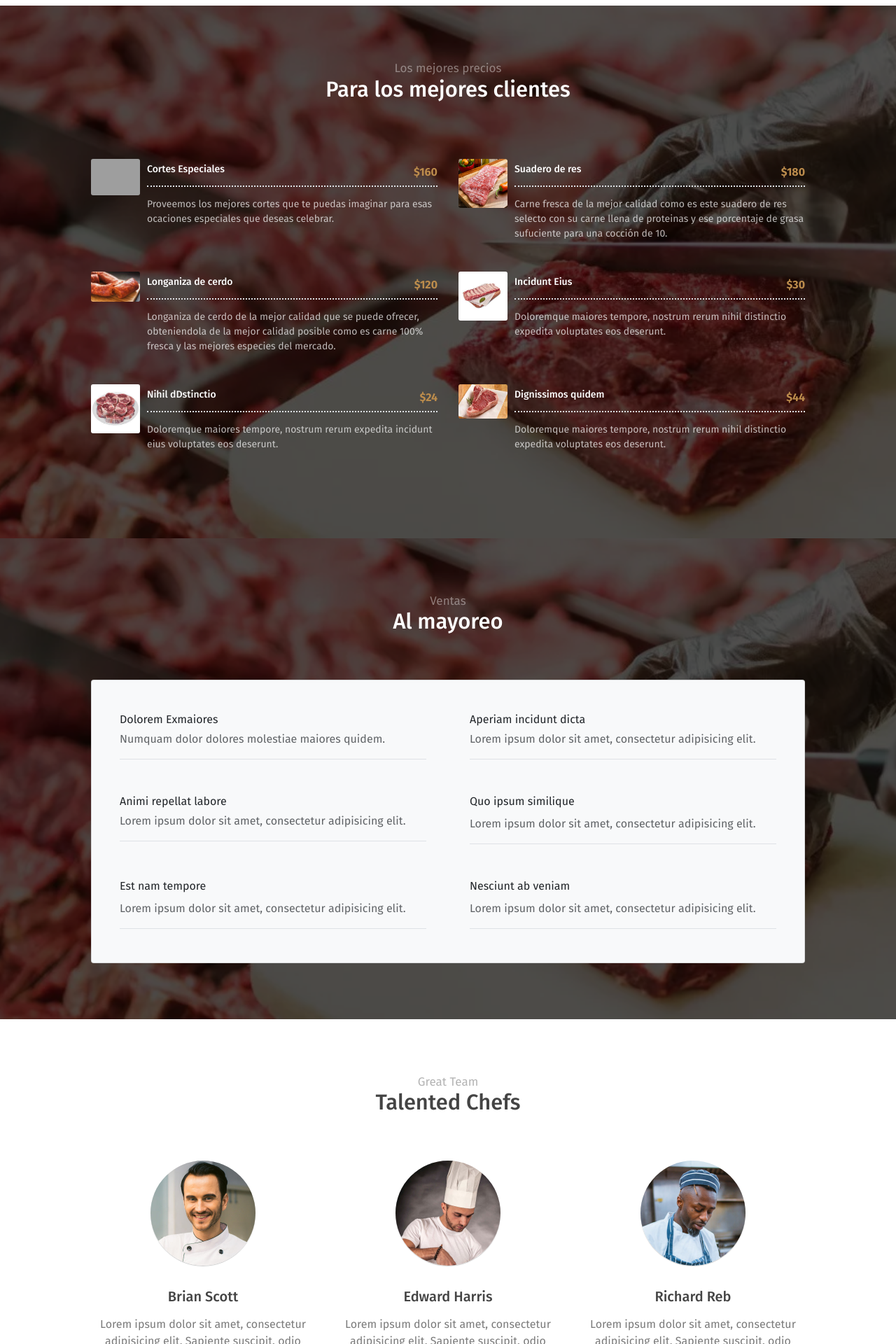
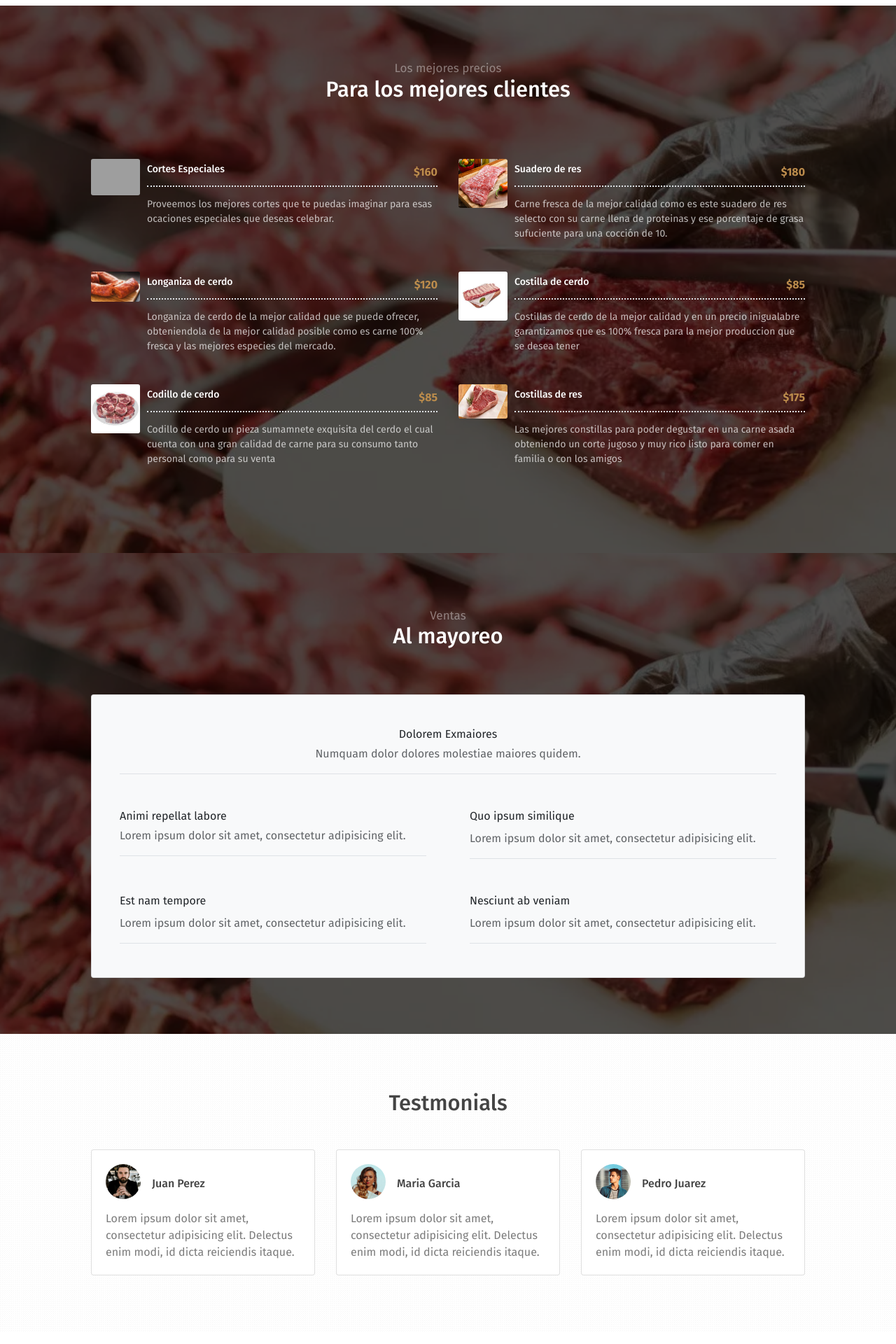
Before and after one commit to Oscar24e/COMERCIALIZADORA, a PHP site: page / in a window 1280 px wide. Shown: the part 1760-3680 px from the top of the page at 70% size. Run offline with PHP 8.4, Linux system fonts and the light colour scheme; grey boxes are pictures that could not be loaded.

Commit message:
New actualitation

```diff
--- a/index.php
+++ b/index.php
@@ -61,7 +61,7 @@
     <header class="header">
         <div class="overlay">
             <img src="assets/imgs/logocarniceria.png" alt="Download free bootstrap 4 landing page, free boootstrap 4 templates, Download free bootstrap 4.1 landing page, free boootstrap 4.1.1 templates, Pigga Landing page" class="logo">
-            <h2 class="subtitle">COMERCIALIZADORA BRAYPITER S.A. DE C.V.</h2>
+            <h2 class="subtitle">COMERCIALIZADORA BRYPITER S.A. DE C.V.</h2>
             <!-- <a class="btn btn-primary mt-3" href="sebas.html">Da clic aqui " O " justo en el centro </a>  -->
         </div>
     </header>
@@ -182,12 +182,12 @@
                         </div>
                         <div class="info">
                             <div class="head clearfix">
-                                <h5 class="title float-left">Incidunt Eius</h5>
-                                <p class="float-right text-primary">$30</p>
+                                <h5 class="title float-left">Costilla de cerdo</h5>
+                                <p class="float-right text-primary">$85</p>
                             </div>
                             <div class="body">
-                                <p>Doloremque maiores tempore, nostrum rerum nihil distinctio expedita voluptates eos deserunt.</p>
-                            </div>
+                                <p>Costillas de cerdo de la mejor calidad y en un precio inigualabre garantizamos que es 100% fresca para la mejor produccion que se desea tener</p>
+                        </div>
                         </div>
                     </a>
                 </div>
@@ -198,11 +198,11 @@
                         </div>
                         <div class="info">
                             <div class="head clearfix">
-                                <h5 class="title float-left">Nihil dDstinctio</h5>
-                                <p class="float-right text-primary">$24</p>
+                                <h5 class="title float-left">Codillo de cerdo</h5>
+                                <p class="float-right text-primary">$85</p>
                             </div>
                             <div class="body">
-                                <p>Doloremque maiores tempore, nostrum rerum expedita incidunt eius voluptates eos deserunt.</p>
+                                <p>Codillo de cerdo un pieza sumamnete exquisita del cerdo el cual cuenta con una gran calidad de carne para su consumo tanto personal como para su venta</p>
                             </div>
                         </div>
                     </a>
@@ -214,11 +214,11 @@
                         </div>
                         <div class="info">
                             <div class="head clearfix">
-                                <h5 class="title float-left">Dignissimos quidem</h5>
-                                <p class="float-right text-primary">$44</p>
+                                <h5 class="title float-left">Costillas de res</h5>
+                                <p class="float-right text-primary">$175</p>
                             </div>
                             <div class="body">
-                                <p>Doloremque maiores tempore, nostrum rerum nihil distinctio expedita voluptates eos deserunt.</p>
+                                <p>Las mejores constillas para poder degustar en una carne asada obteniendo un corte jugoso y muy rico listo para comer en familia o con los amigos</p>
                             </div>
                         </div>
                     </a>
@@ -236,7 +236,7 @@
             <div class="card bg-light">
                 <div class="card-body px-4 pb-4 text-center">
                     <div class="row text-left">
-                        <div class="col-md-6 my-4">
+                        <div class="col-md-12 my-4 text-center">
                             <a href="#" class="pb-3 mx-3 d-block text-dark text-decoration-none border border-left-0 border-top-0 border-right-0">
                                 <div class="d-flex">
                                     <div class="flex-grow-1">
@@ -247,17 +247,7 @@
                                 </div>
                             </a>
                         </div>
-                        <div class="col-md-6 my-4">
-                            <a href="#" class="pb-3 mx-3 d-block text-dark text-decoration-none border border-left-0 border-top-0 border-right-0">
-                                <div class="d-flex">
-                                    <div class="flex-grow-1">
-                                        Aperiam incidunt dicta
-                                        <p class="mt-1 mb-0">Lorem ipsum dolor sit amet, consectetur adipisicing elit.</p>
-                                    </div>
-                                    <!-- <h6 class="float-right text-primary">$23</h6> -->
-                                </div>
-                            </a>
-                        </div>
+
                         <div class="col-md-6 my-4">
                             <a href="#" class="pb-3 mx-3 d-block text-dark text-decoration-none border border-left-0 border-top-0 border-right-0">
                                 <div class="d-flex">
@@ -309,39 +299,6 @@
         </div>
     </section>
     <!-- End of Menu Section -->
-
-    <!-- Team Section -->
-    <section id="team">
-        <div class="container">
-            <h6 class="section-subtitle text-center">Great Team</h6>
-            <h3 class="section-title mb-5 text-center">Talented Chefs</h3>
-            <div class="row">
-                <div class="col-md-4 my-3">
-                    <div class="team-wrapper text-center">
-                        <img src="assets/imgs/chef-1.jpg" class="circle-120 rounded-circle mb-3 shadow" alt="Download free bootstrap 4 landing page, free boootstrap 4 templates, Download free bootstrap 4.1 landing page, free boootstrap 4.1.1 templates, Pigga Landing page">
-                        <h5 class="my-3">Brian Scott</h5>
-                        <p>Lorem ipsum dolor sit amet, consectetur adipisicing elit. Sapiente suscipit, odio nulla reiciendis!</p>
-
-                    </div>
-                </div>
-                <div class="col-md-4 my-3">
-                    <div class="team-wrapper text-center">
-                        <img src="assets/imgs/chef-2.jpg" class="circle-120 rounded-circle mb-3 shadow" alt="Download free bootstrap 4 landing page, free boootstrap 4 templates, Download free bootstrap 4.1 landing page, free boootstrap 4.1.1 templates, Pigga Landing page">
-                        <h5 class="my-3">Edward Harris</h5>
-                        <p>Lorem ipsum dolor sit amet, consectetur adipisicing elit. Sapiente suscipit, odio nulla reiciendis!</p>
-                    </div>
-                </div>
-                <div class="col-md-4 my-3">
-                    <div class="team-wrapper text-center">
-                        <img src="assets/imgs/chef-3.jpg" class="circle-120 rounded-circle mb-3 shadow" alt="Download free bootstrap 4 landing page, free boootstrap 4 templates, Download free bootstrap 4.1 landing page, free boootstrap 4.1.1 templates, Pigga Landing page">
-                        <h5 class="my-3">Richard Reb</h5>
-                        <p>Lorem ipsum dolor sit amet, consectetur adipisicing elit. Sapiente suscipit, odio nulla reiciendis!</p>
-                    </div>
-                </div>
-            </div>
-        </div>
-    </section>
-    <!-- End of Team Section -->
 
     <!-- Testmonial Section -->
     <section id="testmonial" class="pattern-style-3">
@@ -395,7 +352,7 @@
 
 
     <!-- Book Table Section -->
-    <section id="book-table" class="bg-white">
+    <section id="team" class="bg-white">
         <div class="container">
             <div class="row align-items-center">
                 <div class="col-md-6 d-none d-md-block">
@@ -449,14 +406,6 @@
                 <div class="col">
                     <p class="mb-0 small">&copy; <script>document.write(new Date().getFullYear())</script>, <a target="_blank">Oscar & Sebastian</a>  Todos los derechos reservados </p>
                 </div>
-                <div class="d-none d-md-block">
-                    <h6 class="small mb-0">
-                        <a href="javascript:void(0)" class="px-2"><i class="ti-facebook"></i></a>
-                        <a href="javascript:void(0)" class="px-2"><i class="ti-twitter"></i></a>
-                        <a href="javascript:void(0)" class="px-2"><i class="ti-instagram"></i></a>
-                        <a href="javascript:void(0)" class="px-2"><i class="ti-google"></i></a>
-                    </h6>
-                </div>
             </div>
         </div>
 
```
Also changed, not shown: LICENSE.txt (deleted), README.md.
